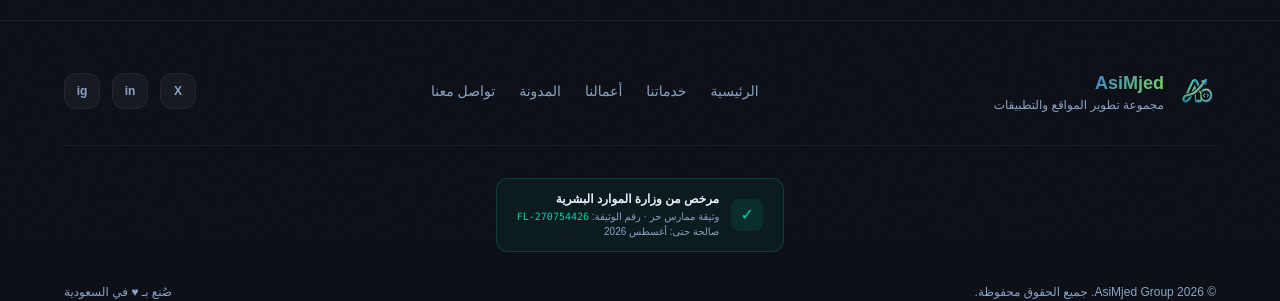
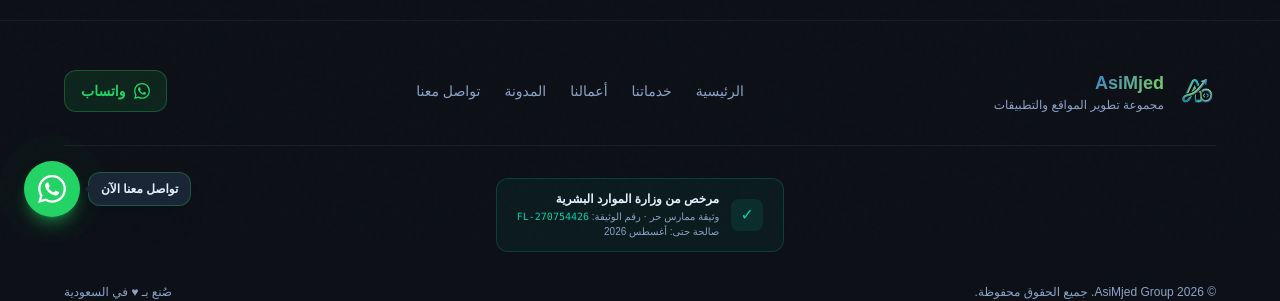
Before and after one commit to sr-sr7/asimjedGroup, a Next.js app: page /blog in a window 1280 px wide. Shown: the part 559-860 px from the top of the page. Built offline with nearby package versions, Linux system fonts and the light colour scheme; no server answers.

Commit message:
fix: connect contact form to API, add WhatsApp float button, remove social btns, add OG image

```diff
--- a/src/app/layout.tsx
+++ b/src/app/layout.tsx
@@ -2,6 +2,7 @@
 import { Analytics } from "@vercel/analytics/react";
 import { SpeedInsights } from "@vercel/speed-insights/next";
 import AnalyticsScripts from "@/components/Analytics";
+import WhatsAppButton from "@/components/WhatsAppButton";
 import "./globals.css";
 
 const BASE = "https://www.asimjed.com";
@@ -77,6 +78,9 @@
         <AnalyticsScripts />
         <Analytics />
         <SpeedInsights />
+
+        {/* ─── WhatsApp Float ─── */}
+        <WhatsAppButton />
       </body>
     </html>
   );
--- /dev/null
+++ b/src/app/opengraph-image.tsx
@@ -0,0 +1,114 @@
+import { ImageResponse } from "next/og";
+
+export const runtime = "edge";
+export const alt = "AsiMjed – مجموعة تطوير المواقع والتطبيقات";
+export const size = { width: 1200, height: 630 };
+export const contentType = "image/png";
+
+export default function OGImage() {
+  return new ImageResponse(
+    (
+      <div
+        style={{
+          width: "100%",
+          height: "100%",
+          display: "flex",
+          flexDirection: "column",
+          alignItems: "center",
+          justifyContent: "center",
+          background: "#0d1117",
+          position: "relative",
+          overflow: "hidden",
+          fontFamily: "sans-serif",
+        }}
+      >
+        {/* Background glow blobs */}
+        <div style={{
+          position: "absolute", top: "-120px", right: "-120px",
+          width: "500px", height: "500px", borderRadius: "50%",
+          background: "radial-gradient(circle, rgba(0,212,170,0.15) 0%, transparent 70%)",
+        }} />
+        <div style={{
+          position: "absolute", bottom: "-100px", left: "-100px",
+          width: "400px", height: "400px", borderRadius: "50%",
+          background: "radial-gradient(circle, rgba(58,123,213,0.15) 0%, transparent 70%)",
+        }} />
+        <div style={{
+          position: "absolute", top: "40%", left: "30%",
+          width: "300px", height: "300px", borderRadius: "50%",
+          background: "radial-gradient(circle, rgba(126,217,87,0.08) 0%, transparent 70%)",
+        }} />
+
+        {/* Grid lines overlay */}
+        <div style={{
+          position: "absolute", inset: 0,
+          backgroundImage: "linear-gradient(rgba(255,255,255,0.03) 1px, transparent 1px), linear-gradient(90deg, rgba(255,255,255,0.03) 1px, transparent 1px)",
+          backgroundSize: "60px 60px",
+        }} />
+
+        {/* Top accent line */}
+        <div style={{
+          position: "absolute", top: 0, left: 0, right: 0, height: "4px",
+          background: "linear-gradient(90deg, #00d4aa, #3a7bd5, #7ed957)",
+        }} />
+
+        {/* Content */}
+        <div style={{
+          display: "flex", flexDirection: "column",
+          alignItems: "center", gap: "24px",
+          padding: "0 80px", position: "relative", zIndex: 1,
+          textAlign: "center",
+        }}>
+          {/* Brand name */}
+          <div style={{
+            fontSize: "88px", fontWeight: 900, letterSpacing: "-2px",
+            background: "linear-gradient(135deg, #00d4aa, #3a7bd5, #7ed957)",
+            backgroundClip: "text",
+            color: "transparent",
+            lineHeight: 1,
+          }}>
+            AsiMjed
+          </div>
+
+          {/* Arabic tagline */}
+          <div style={{
+            fontSize: "32px", fontWeight: 700, color: "#e6f0ff",
+            direction: "rtl",
+          }}>
+            مجموعة تطوير المواقع والتطبيقات
+          </div>
+
+          {/* Services pills */}
+          <div style={{ display: "flex", gap: "12px", marginTop: "8px" }}>
+            {["تصميم مواقع", "تطوير تطبيقات", "متاجر إلكترونية", "تحسين SEO"].map((s) => (
+              <div key={s} style={{
+                padding: "8px 20px", borderRadius: "100px",
+                border: "1px solid rgba(0,212,170,0.3)",
+                background: "rgba(0,212,170,0.08)",
+                color: "#00d4aa", fontSize: "18px", fontWeight: 600,
+                direction: "rtl",
+              }}>
+                {s}
+              </div>
+            ))}
+          </div>
+
+          {/* Domain */}
+          <div style={{
+            marginTop: "8px", color: "#8ba3c7", fontSize: "22px",
+            letterSpacing: "2px",
+          }}>
+            www.asimjed.com
+          </div>
+        </div>
+
+        {/* Bottom accent line */}
+        <div style={{
+          position: "absolute", bottom: 0, left: 0, right: 0, height: "3px",
+          background: "linear-gradient(90deg, #7ed957, #3a7bd5, #00d4aa)",
+        }} />
+      </div>
+    ),
+    { ...size }
+  );
+}
--- a/src/components/Contact.tsx
+++ b/src/components/Contact.tsx
@@ -4,14 +4,23 @@
 
 export default function Contact() {
   const [form, setForm] = useState({ name: "", email: "", service: "", message: "" });
-  const [status, setStatus] = useState<"idle" | "sending" | "done">("idle");
+  const [status, setStatus] = useState<"idle" | "sending" | "done" | "error">("idle");
 
   const handleSubmit = async (e: React.FormEvent) => {
     e.preventDefault();
     setStatus("sending");
-    await new Promise((r) => setTimeout(r, 1200));
-    setStatus("done");
-    setForm({ name: "", email: "", service: "", message: "" });
+    try {
+      const res = await fetch("/api/contact", {
+        method: "POST",
+        headers: { "Content-Type": "application/json" },
+        body: JSON.stringify({ ...form, recaptchaToken: "" }),
+      });
+      if (!res.ok) throw new Error("failed");
+      setStatus("done");
+      setForm({ name: "", email: "", service: "", message: "" });
+    } catch {
+      setStatus("error");
+    }
   };
 
   return (
@@ -100,6 +109,10 @@
               <div className="text-center py-3 rounded-xl font-bold text-[#00d4aa] bg-[#00d4aa]/10 border border-[#00d4aa]/20">
                 تم إرسال طلبك بنجاح! سنتواصل معك قريباً ✓
               </div>
+            ) : status === "error" ? (
+              <div className="text-center py-3 rounded-xl font-bold text-red-400 bg-red-400/10 border border-red-400/20">
+                حدث خطأ، يرجى المحاولة مرة أخرى
+              </div>
             ) : (
               <button
                 type="submit"
--- a/src/components/Footer.tsx
+++ b/src/components/Footer.tsx
@@ -1,5 +1,7 @@
 import Image from "next/image";
 import Link from "next/link";
+
+const WA = "https://wa.me/966591088884";
 
 const links = [
   { label: "الرئيسية", href: "/" },
@@ -41,17 +43,19 @@
             ))}
           </nav>
 
-          {/* Social */}
-          <div className="flex gap-3">
-            {["X", "in", "ig"].map((s) => (
-              <button
-                key={s}
-                className="w-9 h-9 rounded-xl bg-[#161b22] border border-white/5 text-[#8ba3c7] hover:text-[#00d4aa] hover:border-[#00d4aa]/30 transition-all text-xs font-bold"
-              >
-                {s}
-              </button>
-            ))}
-          </div>
+          {/* WhatsApp */}
+          <a
+            href={WA}
+            target="_blank"
+            rel="noopener noreferrer"
+            className="flex items-center gap-2 px-4 py-2.5 rounded-xl bg-[#25D366]/10 border border-[#25D366]/30
+                       text-[#25D366] text-sm font-bold hover:bg-[#25D366]/20 transition-all duration-200"
+          >
+            <svg viewBox="0 0 24 24" fill="currentColor" className="w-4 h-4">
+              <path d="M17.472 14.382c-.297-.149-1.758-.867-2.03-.967-.273-.099-.471-.148-.67.15-.197.297-.767.966-.94 1.164-.173.199-.347.223-.644.075-.297-.15-1.255-.463-2.39-1.475-.883-.788-1.48-1.761-1.653-2.059-.173-.297-.018-.458.13-.606.134-.133.298-.347.446-.52.149-.174.198-.298.298-.497.099-.198.05-.371-.025-.52-.075-.149-.669-1.612-.916-2.207-.242-.579-.487-.5-.669-.51-.173-.008-.371-.01-.57-.01-.198 0-.52.074-.792.372-.272.297-1.04 1.016-1.04 2.479 0 1.462 1.065 2.875 1.213 3.074.149.198 2.096 3.2 5.077 4.487.709.306 1.262.489 1.694.625.712.227 1.36.195 1.871.118.571-.085 1.758-.719 2.006-1.413.248-.694.248-1.289.173-1.413-.074-.124-.272-.198-.57-.347m-5.421 7.403h-.004a9.87 9.87 0 01-5.031-1.378l-.361-.214-3.741.982.998-3.648-.235-.374a9.86 9.86 0 01-1.51-5.26c.001-5.45 4.436-9.884 9.888-9.884 2.64 0 5.122 1.03 6.988 2.898a9.825 9.825 0 012.893 6.994c-.003 5.45-4.437 9.884-9.885 9.884m8.413-18.297A11.815 11.815 0 0012.05 0C5.495 0 .16 5.335.157 11.892c0 2.096.547 4.142 1.588 5.945L.057 24l6.305-1.654a11.882 11.882 0 005.683 1.448h.005c6.554 0 11.89-5.335 11.893-11.893a11.821 11.821 0 00-3.48-8.413z"/>
+            </svg>
+            واتساب
+          </a>
         </div>
 
         <div className="h-px bg-white/5 my-8" />
--- /dev/null
+++ b/src/components/WhatsAppButton.tsx
@@ -0,0 +1,70 @@
+"use client";
+import { useState, useEffect } from "react";
+
+const WA_LINK = "https://wa.me/966591088884?text=%D9%85%D8%B1%D8%AD%D8%A8%D8%A7%D8%8C%20%D8%A3%D9%88%D8%AF%20%D8%A7%D9%84%D8%A7%D8%B3%D8%AA%D9%81%D8%B3%D8%A7%D8%B1%20%D8%B9%D9%86%20%D8%AE%D8%AF%D9%85%D8%A7%D8%AA%D9%83%D9%85";
+// Pre-filled message: "مرحبا، أود الاستفسار عن خدماتكم"
+
+export default function WhatsAppButton() {
+  const [visible, setVisible] = useState(false);
+  const [showTooltip, setShowTooltip] = useState(false);
+
+  // Show button after 2s so it doesn't distract on first load
+  useEffect(() => {
+    const t = setTimeout(() => setVisible(true), 2000);
+    return () => clearTimeout(t);
+  }, []);
+
+  // Auto-show tooltip once after 5s
+  useEffect(() => {
+    const t = setTimeout(() => {
+      setShowTooltip(true);
+      setTimeout(() => setShowTooltip(false), 4000);
+    }, 5000);
+    return () => clearTimeout(t);
+  }, []);
+
+  return (
+    <a
+      href={WA_LINK}
+      target="_blank"
+      rel="noopener noreferrer"
+      aria-label="تواصل عبر واتساب"
+      onMouseEnter={() => setShowTooltip(true)}
+      onMouseLeave={() => setShowTooltip(false)}
+      className={`
+        fixed bottom-6 left-6 z-50
+        flex items-center justify-center
+        w-14 h-14 rounded-full
+        bg-[#25D366] shadow-lg shadow-[#25D366]/40
+        transition-all duration-500
+        hover:scale-110 hover:shadow-xl hover:shadow-[#25D366]/50
+        active:scale-95
+        ${visible ? "opacity-100 translate-y-0" : "opacity-0 translate-y-8 pointer-events-none"}
+      `}
+    >
+      {/* Pulse ring */}
+      <span className="absolute inset-0 rounded-full bg-[#25D366] animate-ping opacity-25" />
+
+      {/* WhatsApp icon */}
+      <svg viewBox="0 0 24 24" fill="white" className="w-7 h-7 relative z-10">
+        <path d="M17.472 14.382c-.297-.149-1.758-.867-2.03-.967-.273-.099-.471-.148-.67.15-.197.297-.767.966-.94 1.164-.173.199-.347.223-.644.075-.297-.15-1.255-.463-2.39-1.475-.883-.788-1.48-1.761-1.653-2.059-.173-.297-.018-.458.13-.606.134-.133.298-.347.446-.52.149-.174.198-.298.298-.497.099-.198.05-.371-.025-.52-.075-.149-.669-1.612-.916-2.207-.242-.579-.487-.5-.669-.51-.173-.008-.371-.01-.57-.01-.198 0-.52.074-.792.372-.272.297-1.04 1.016-1.04 2.479 0 1.462 1.065 2.875 1.213 3.074.149.198 2.096 3.2 5.077 4.487.709.306 1.262.489 1.694.625.712.227 1.36.195 1.871.118.571-.085 1.758-.719 2.006-1.413.248-.694.248-1.289.173-1.413-.074-.124-.272-.198-.57-.347m-5.421 7.403h-.004a9.87 9.87 0 01-5.031-1.378l-.361-.214-3.741.982.998-3.648-.235-.374a9.86 9.86 0 01-1.51-5.26c.001-5.45 4.436-9.884 9.888-9.884 2.64 0 5.122 1.03 6.988 2.898a9.825 9.825 0 012.893 6.994c-.003 5.45-4.437 9.884-9.885 9.884m8.413-18.297A11.815 11.815 0 0012.05 0C5.495 0 .16 5.335.157 11.892c0 2.096.547 4.142 1.588 5.945L.057 24l6.305-1.654a11.882 11.882 0 005.683 1.448h.005c6.554 0 11.89-5.335 11.893-11.893a11.821 11.821 0 00-3.48-8.413z" />
+      </svg>
+
+      {/* Tooltip */}
+      <span
+        className={`
+          absolute left-16 bottom-1/2 translate-y-1/2
+          bg-[#1a2535] text-[#e6f0ff] text-xs font-bold
+          px-3 py-2 rounded-xl whitespace-nowrap
+          border border-[#25D366]/30 shadow-xl
+          transition-all duration-300 pointer-events-none
+          ${showTooltip ? "opacity-100 translate-x-0" : "opacity-0 -translate-x-2"}
+        `}
+      >
+        تواصل معنا الآن
+        {/* Arrow */}
+        <span className="absolute right-full top-1/2 -translate-y-1/2 border-4 border-transparent border-r-[#1a2535]" />
+      </span>
+    </a>
+  );
+}
```
Also changed, not shown: 1 other file (tests, documents, lock files or other folders).
